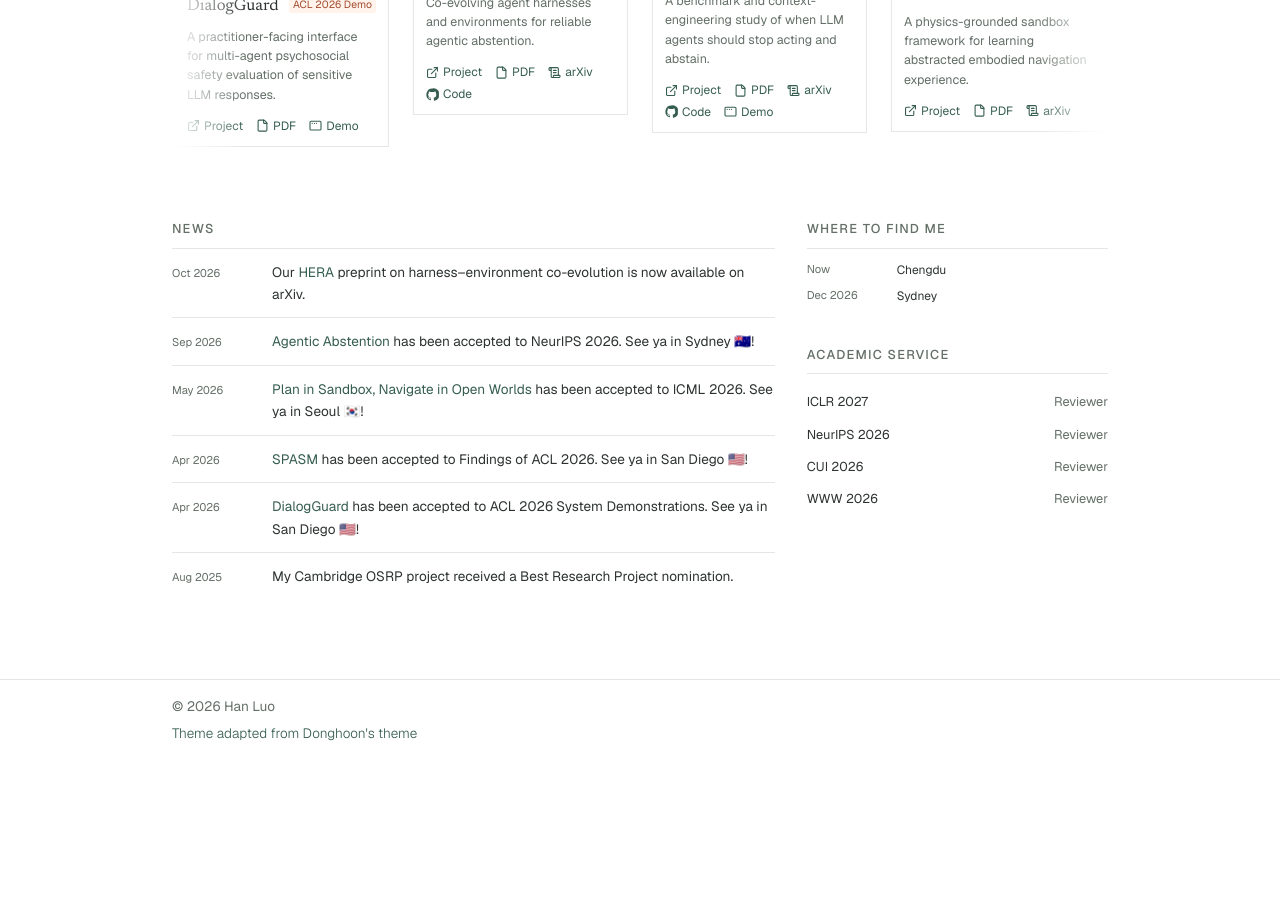
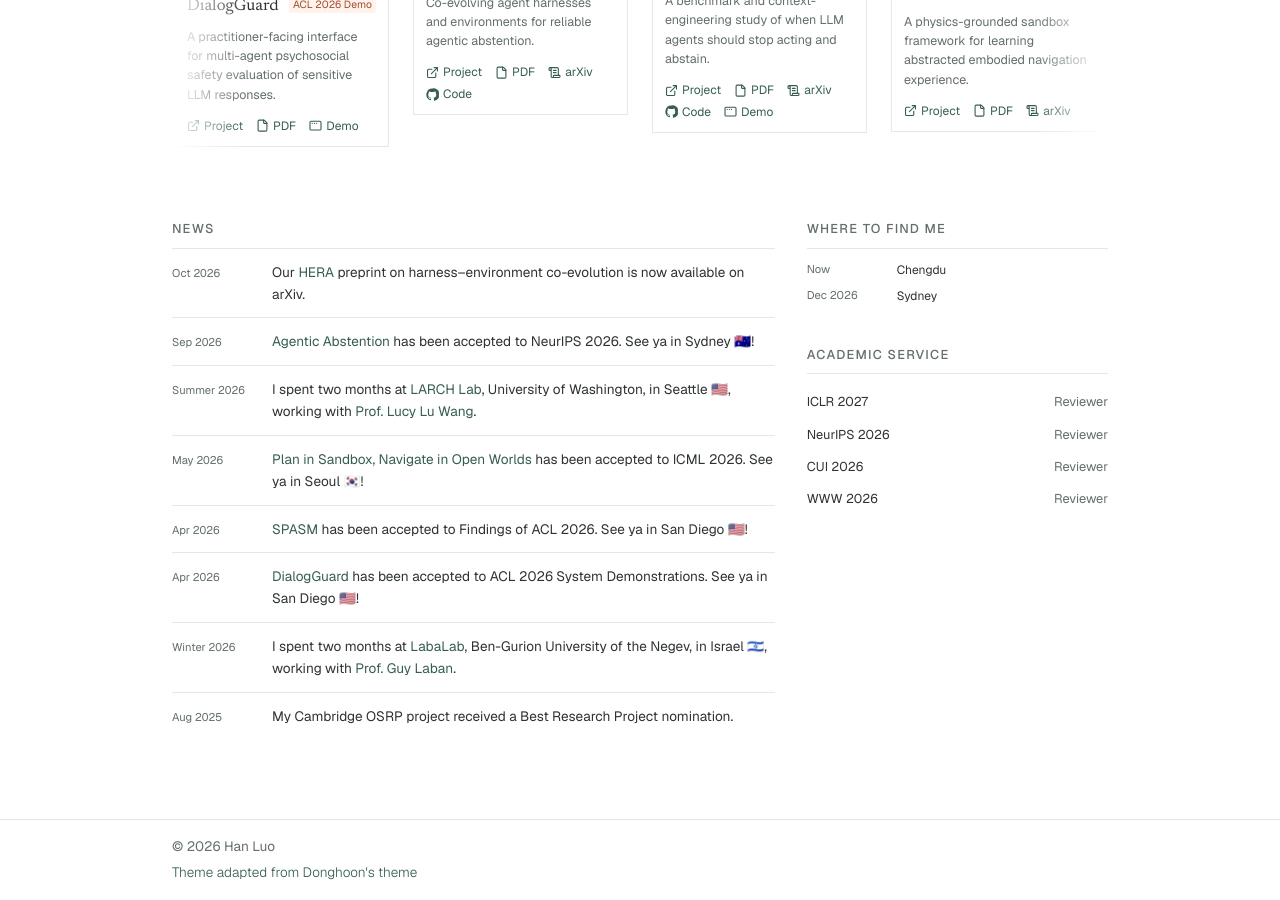
Before and after one commit to lhannnn/lhannnn.github.io, a Jekyll site: the page built from index.html, in a window 1280 px wide and 900 px high, scrolled down 969 px. Built offline with Jekyll 4.4.1, drawn with Linux system fonts in a browser that asks for light colours; nearby versions of some CDN libraries; some web fonts are replaced; before the commit the page ends 1730 px from its top, so only the background shows below that.

Commit message:
Add winter Israel and summer Seattle research visit news

```diff
--- a/_data/news.yml
+++ b/_data/news.yml
@@ -5,6 +5,10 @@ list:
   - date: 2026-09-26
     title: "Agentic Abstention accepted to NeurIPS 2026"
     description: '<a href="/publication/agentic-abstention/">Agentic Abstention</a> has been accepted to NeurIPS 2026. See ya in Sydney 🇦🇺!'
+  - date: "2026"
+    date_label: "Summer 2026"
+    title: "Two-month research visit to Seattle"
+    description: 'I spent two months at <a href="https://larchlab.org/">LARCH Lab</a>, University of Washington, in Seattle 🇺🇸, working with <a href="https://llwang.net/">Prof. Lucy Lu Wang</a>.'
   - date: 2026-06-27
     featured: false
     title: "Agentic Abstention preprint released"
@@ -26,6 +30,10 @@ list:
     featured: false
     title: "SPASM preprint released"
     description: "The SPASM preprint is available with code at github.com/lhannnn/SPASM."
+  - date: "2026"
+    date_label: "Winter 2026"
+    title: "Two-month research visit to Israel"
+    description: 'I spent two months at <a href="https://labalab.li/">LabaLab</a>, Ben-Gurion University of the Negev, in Israel 🇮🇱, working with <a href="https://www.guylaban.com/">Prof. Guy Laban</a>.'
   - date: "2025-08"
     date_label: "Aug 2025"
     title: "Cambridge OSRP Best Research Project nomination"
```
